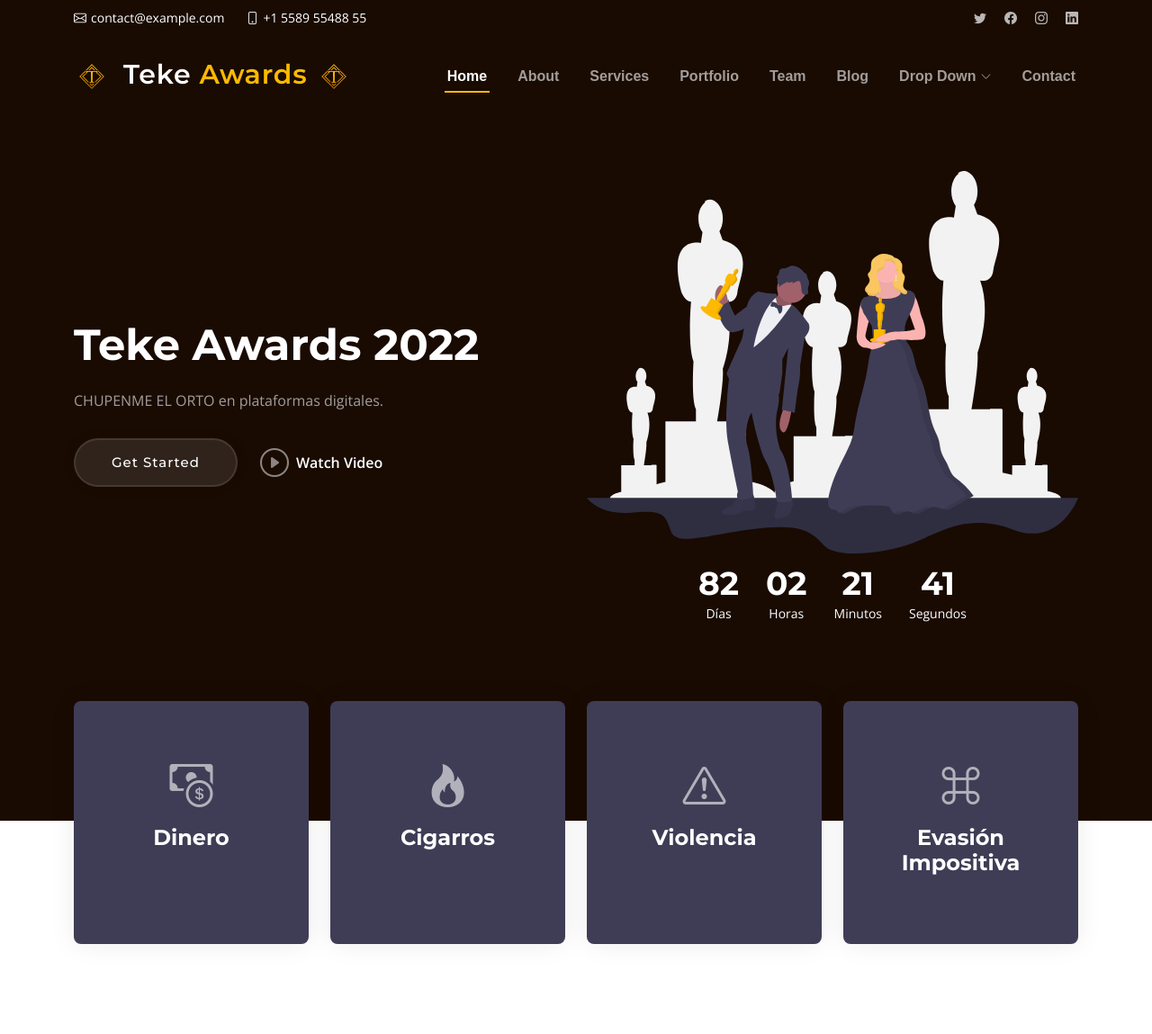
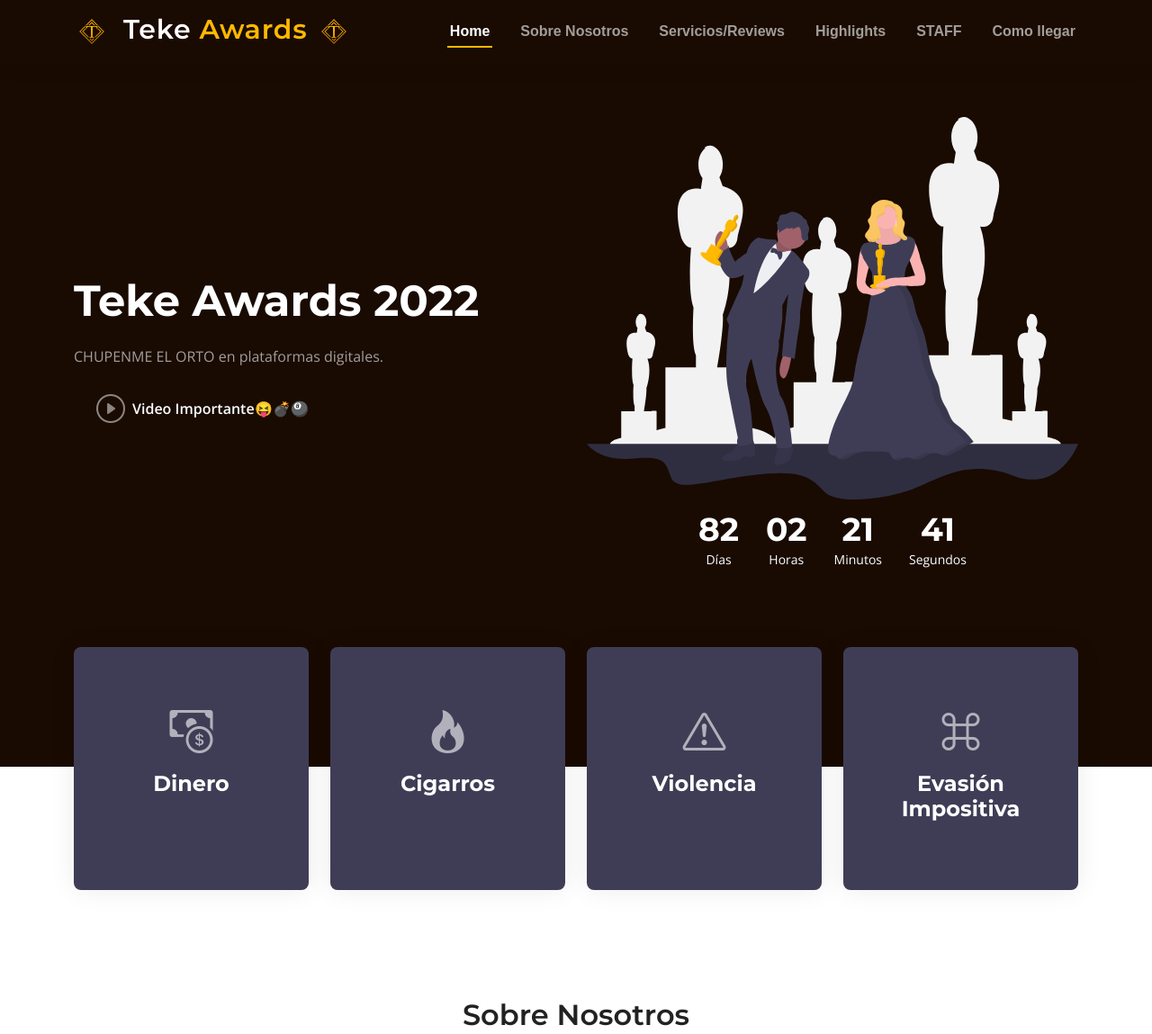
Before and after one commit to FranciscoDumont/teke-awards, a PHP site: page / in a window 1280 px wide. Shown: the top 1149 px of the page at 90% size. Run offline with PHP 8.4, Linux system fonts and the light colour scheme.

Commit message:
Header-Highlights-ComoLlegar

```diff
--- a/assets/css/main.css
+++ b/assets/css/main.css
@@ -175,8 +175,8 @@ section {
   bottom: -15px;
   z-index: 99999;
   background: var(--color-secondary);
-  width: 44px;
-  height: 44px;
+  width: 70px;
+  height: 70px;
   border-radius: 50px;
   transition: all 0.4s;
 }
@@ -1220,7 +1220,9 @@ section {
 .portfolio .portfolio-wrap .portfolio-info h4 {
   font-size: 18px;
   font-weight: 600;
-  padding-right: 50px;
+  /* padding-right: 50px; */
+  text-align: center;
+  margin: 0;
 }
 
 .portfolio .portfolio-wrap .portfolio-info h4 a {
@@ -1236,7 +1238,8 @@ section {
   color: #6c757d;
   font-size: 14px;
   margin-bottom: 0;
-  padding-right: 50px;
+  /* padding-right: 50px; */
+  text-align: center;
 }
 
 .portfolio .portfolio-wrap:hover img {
@@ -2758,3 +2761,29 @@ section {
   line-height: 1;
   margin: 0 0 5px;
 }
+
+.map-responsive{
+
+    overflow:hidden;
+
+    padding-bottom:56.25%;
+
+    position:relative;
+
+    height:0;
+
+}
+
+.map-responsive iframe{
+
+    left:0;
+
+    top:0;
+
+    height:100%;
+
+    width:100%;
+
+    position:absolute;
+
+}
--- a/index.html
+++ b/index.html
@@ -41,7 +41,7 @@
 <body>
 
   <!-- ======= Header ======= -->
-  <section id="topbar" class="topbar d-flex align-items-center">
+  <!-- <section id="topbar" class="topbar d-flex align-items-center">
     <div class="container d-flex justify-content-center justify-content-md-between">
       <div class="contact-info d-flex align-items-center">
         <i class="bi bi-envelope d-flex align-items-center"><a
@@ -72,12 +72,12 @@
       <nav id="navbar" class="navbar">
         <ul>
           <li><a href="#hero">Home</a></li>
-          <li><a href="#about">About</a></li>
-          <li><a href="#services">Services</a></li>
-          <li><a href="#portfolio">Portfolio</a></li>
-          <li><a href="#team">Team</a></li>
-          <li><a href="blog.html">Blog</a></li>
-          <li class="dropdown"><a href="#"><span>Drop Down</span> <i
+          <li><a href="#about">Sobre Nosotros</a></li>
+          <li><a href="#services">Servicios/Reviews</a></li>
+          <li><a href="#portfolio">Highlights</a></li>
+          <li><a href="#team">STAFF</a></li>
+          <!-- <li><a href="blog.html">Esto podemos sacarlo</a></li> -->
+          <!-- <li class="dropdown"><a href="#"><span>Esto tambien</span> <i
                 class="bi bi-chevron-down dropdown-indicator"></i></a>
             <ul>
               <li><a href="#">Drop Down 1</a></li>
@@ -95,8 +95,8 @@
               <li><a href="#">Drop Down 3</a></li>
               <li><a href="#">Drop Down 4</a></li>
             </ul>
-          </li>
-          <li><a href="#contact">Contact</a></li>
+          </li> -->
+          <li><a href="#contact">Como llegar</a></li>
         </ul>
       </nav><!-- .navbar -->
 
@@ -122,9 +122,9 @@
             en plataformas digitales.
           </p>
           <div class="d-flex justify-content-center justify-content-lg-start">
-            <a href="#about" class="btn-get-started">Get Started</a>
+            <!-- <a href="#about" class="btn-get-started">Get Started</a> -->
             <a href="assets/img/VideosAwards/momo.mp4" class="glightbox btn-watch-video d-flex align-items-center"><i
-                class="bi bi-play-circle"></i><span>Watch Video</span></a>
+                class="bi bi-play-circle"></i><span>Video Importante😝💣🎱</span></a>
           </div>
         </div>
         <div class="col-lg-6 order-1 order-lg-2 ">
@@ -703,8 +703,8 @@
                 <a href="assets/img/portfolio/mdk.jpg" data-gallery="portfolio-gallery-app" class="glightbox"><img
                     src="assets/img/portfolio/mdk.jpg" class="img-fluid" alt=""></a>
                 <div class="portfolio-info">
-                  <h4><a href="portfolio-details.html" title="More Details">Equipos profesionales - MKD ESports</a></h4>
-                  <p>Lorem ipsum, dolor sit amet consectetur</p>
+                  <h4><a href="portfolio-details.html" title="More Details">Equipo Profesional MKD</a></h4>
+                  <!-- <p>Lorem ipsum, dolor sit amet consectetur</p> -->
                 </div>
               </div>
             </div><!-- End Portfolio Item -->
@@ -791,8 +791,8 @@
                 <a href="assets/img/portfolio/regalo.JPG" data-gallery="portfolio-gallery-app" class="glightbox"><img
                     src="assets/img/portfolio/regalo.JPG" class="img-fluid" alt=""></a>
                 <div class="portfolio-info">
-                  <h4><a href="portfolio-details.html" title="More Details">Sorteos con premios invaluables</a></h4>
-                  <p>Lorem ipsum, dolor sit amet consectetur</p>
+                  <h4><a href="portfolio-details.html" title="More Details">Sorteos</a></h4>
+                  <!-- <p>Lorem ipsum, dolor sit amet consectetur</p> -->
                 </div>
               </div>
             </div><!-- End Portfolio Item -->
@@ -1326,8 +1326,9 @@
       <div class="container" data-aos="fade-up">
 
         <div class="section-header">
-          <h2>Contacto</h2>
-          <p>El Staff esta disponible las 24 horas del dia, contactate con nosotros de forma anonima</p>
+          <h2>Contacto / Como Llegar</h2>
+          <p>El Staff esta disponible las 24 horas del dia, contactate con nosotros ante cualquier consulta</p>
+          <p>Consulta con cargo extra en valor de 5$ (USD)</p>
         </div>
 
         <div class="row gx-lg-0 gy-4">
@@ -1338,23 +1339,24 @@
               <div class="info-item d-flex">
                 <i class="bi bi-geo-alt flex-shrink-0"></i>
                 <div>
-                  <h4>Location:</h4>
+                  <h4>Donde va a ser la mejor noche de mi vida?:🏠</h4>
                   <p>CASA DE RODRIGO Y GONZALO DIAZ</p>
                 </div>
               </div><!-- End Info Item -->
 
               <div class="info-item d-flex">
-                <i class="bi bi-envelope flex-shrink-0"></i>
+                <i class="bi bi-instagram"></i>
                 <div>
-                  <h4>Email:</h4>
-                  <p>info@example.com</p>
+                  <h4>Instagram:</h4>
+                  <p>@tekeawards</p>
+                  <p>https://www.instagram.com/tekeawards/</p>
                 </div>
               </div><!-- End Info Item -->
 
               <div class="info-item d-flex">
-                <i class="bi bi-phone flex-shrink-0"></i>
+                <i class="bi bi-whatsapp"></i>
                 <div>
-                  <h4>Llamanos:</h4>
+                  <h4>Mandanos un mensaje:</h4>
                   <p>+54 9 11 6234-8932</p>
                 </div>
               </div><!-- End Info Item -->
@@ -1424,7 +1408,7 @@
             <a href="#" class="linkedin"><i class="bi bi-linkedin"></i></a>
           </div>
         </div> -->
-        <iframe src="https://www.google.com/maps/embed?pb=!1m18!1m12!1m3!1d3906.9090861134637!2d-58.70300945689578!3d-34.57112697597837!2m3!1f0!2f0!3f0!3m2!1i1024!2i768!4f13.1!3m3!1m2!1s0x95bcbdd18d5645c9%3A0x381641b72355c00!2sLos%20Berros%202!5e0!3m2!1ses!2sar!4v1664066325396!5m2!1ses!2sar" width="200" height="400" style="border:0;" allowfullscreen="" loading="lazy" referrerpolicy="no-referrer-when-downgrade"></iframe>
+        <!-- <iframe src="https://www.google.com/maps/embed?pb=!1m18!1m12!1m3!1d3906.9090861134637!2d-58.70300945689578!3d-34.57112697597837!2m3!1f0!2f0!3f0!3m2!1i1024!2i768!4f13.1!3m3!1m2!1s0x95bcbdd18d5645c9%3A0x381641b72355c00!2sLos%20Berros%202!5e0!3m2!1ses!2sar!4v1664066325396!5m2!1ses!2sar" width="200" height="400" style="border:0;" allowfullscreen="" loading="lazy" referrerpolicy="no-referrer-when-downgrade"></iframe> -->
         <div class="container mt-4">
             <div class="copyright">
               <span>⚠️Disclaimer⚠️</span>
```
Also changed, not shown: other parts of index.html (+19 -37 lines).
